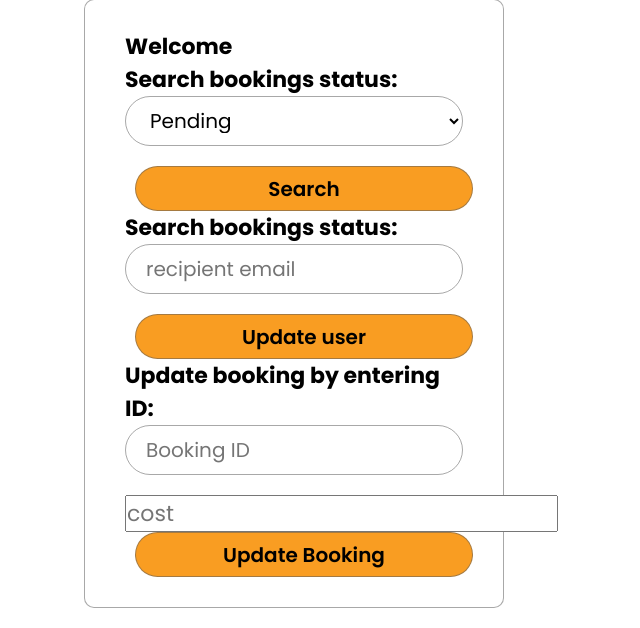
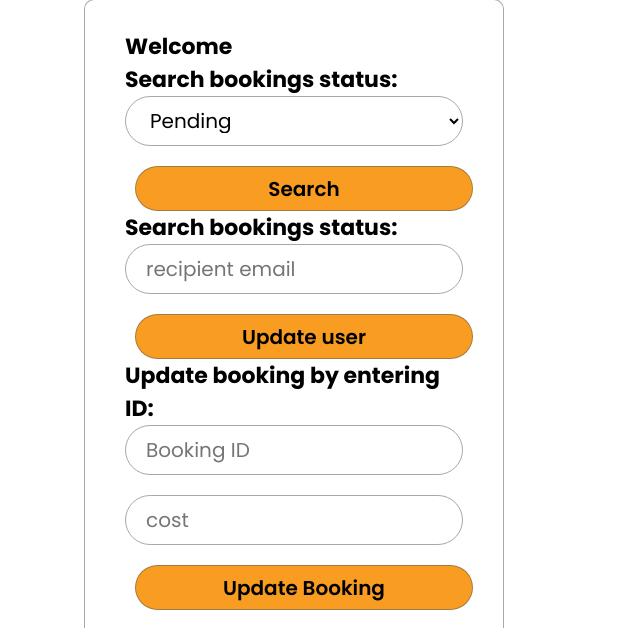
Before and after one commit to KayongoYongo/mama-fua-website, a Flask app: template templates/admin_booking_dahsboard.html in a window 1280 px wide. Shown: the part 206-834 px from the top of the page, without its empty margins (346-986 px from the left). Run offline with Flask 3, Linux system fonts and the light colour scheme; the template is opened without the code that fills it, so the values that code supplies are empty.

Commit message:
user dashboard css update

```diff
--- a/static/styles/user_dashboard.css
+++ b/static/styles/user_dashboard.css
@@ -119,6 +119,19 @@ h1 {
     margin-bottom: 20px;
 }
 
+.cost {
+    width: 100%;
+    height: 50px;
+    background: transparent;
+    border: none;
+    outline: none;
+    border: 0.5px solid rgba(92, 92, 92, 0.534);
+    border-radius: 40px;
+    font-size: 20px;
+    padding-left: 20px;
+    margin-bottom: 20px;
+}
+
 table {
     font-size: 18px;
     border: 0.5px solid rgba(92, 92, 92, 0.534);
```
